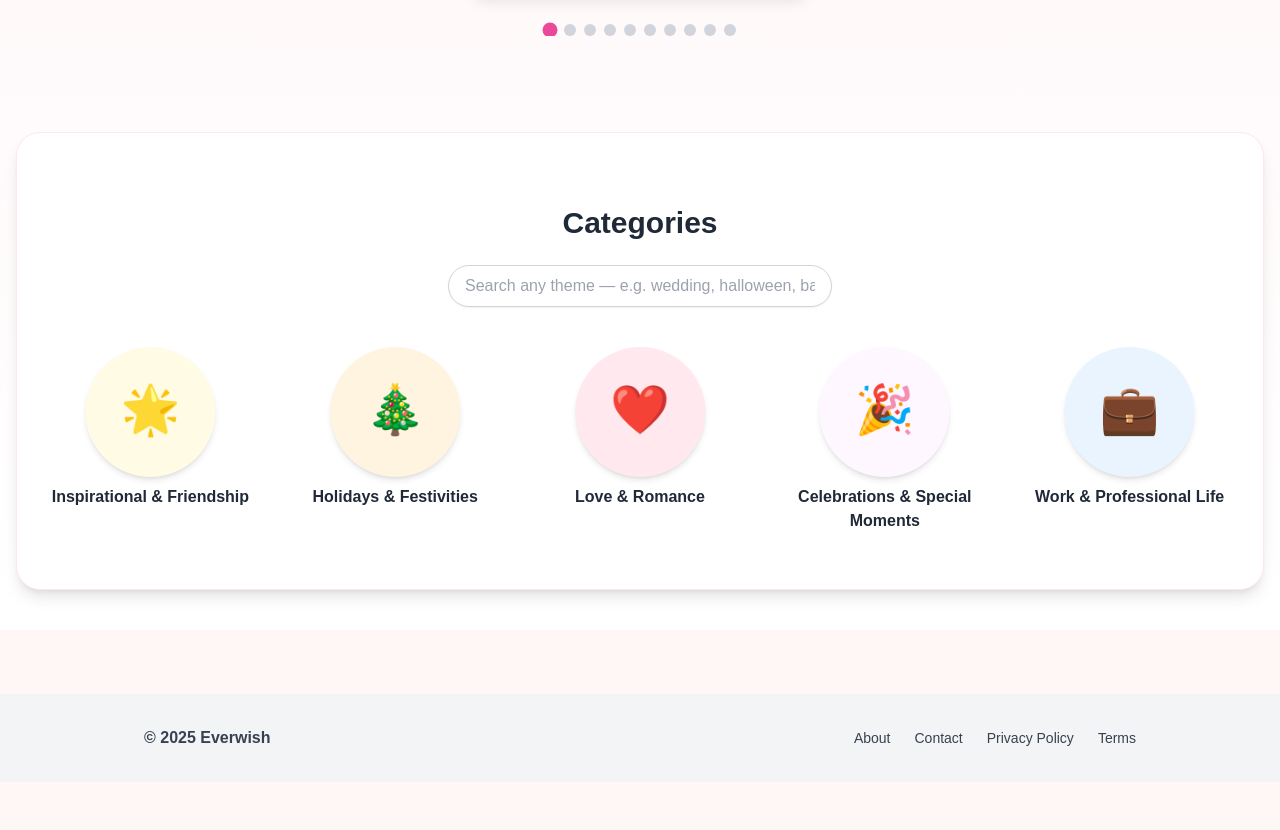
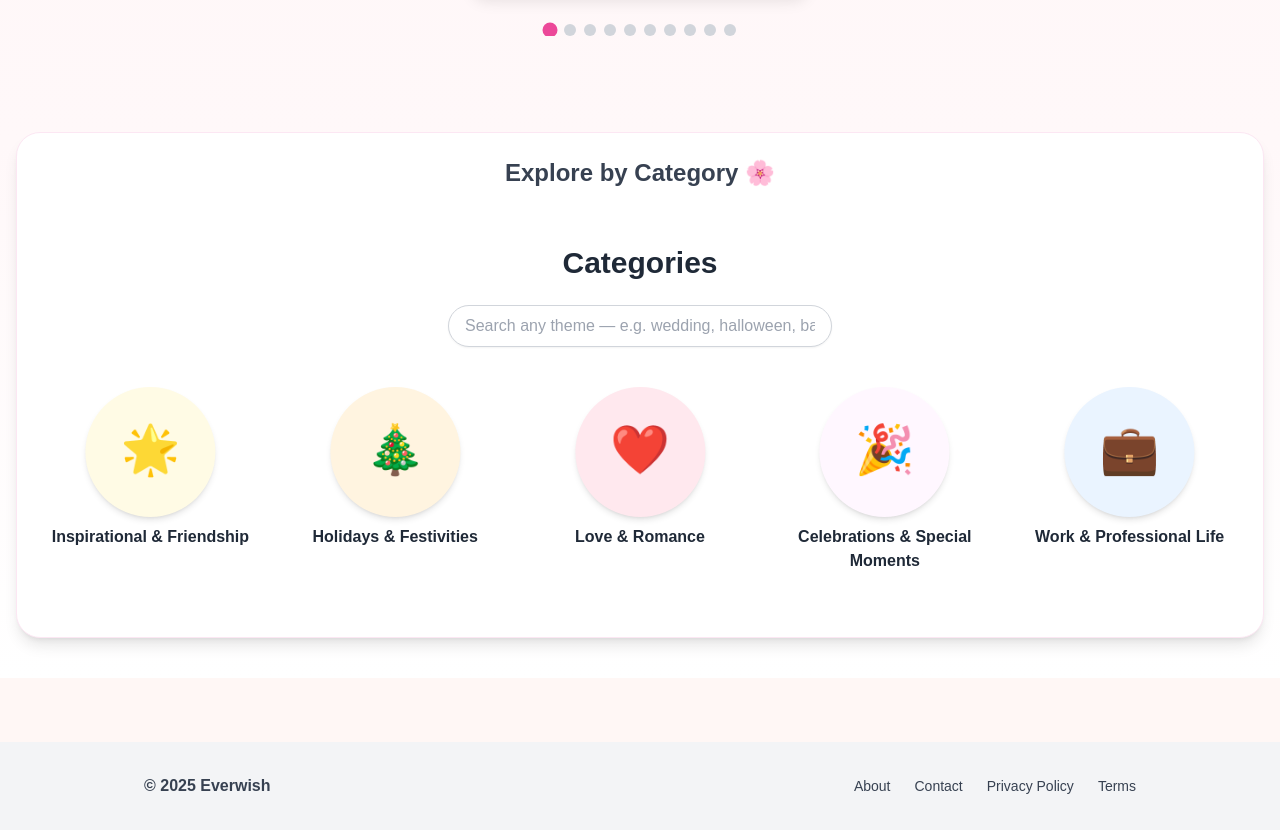
Before and after one commit to everwishhq-commits/EverWish, a Next.js app: page / in a window 1280 px wide. Shown: the part 660-1490 px from the top of the page. Before the commit the page ends 1442 px from the top, so only its background shows below. Built offline with nearby package versions, Linux system fonts and the light colour scheme; no server answers.

Commit message:
Update page.js

```diff
--- a/app/page.js
+++ b/app/page.js
@@ -1,7 +1,7 @@
 "use client";
 export const dynamic = "force-dynamic";
 
-import { useState } from "react";
+import { useState, useEffect } from "react";
 import Header from "@/components/Header";
 import Carousel from "@/components/Carousel";
 import Categories from "@/components/Categories";
@@ -11,6 +11,11 @@ import Splash from "@/components/Splash";
 export default function Page() {
   const [loading, setLoading] = useState(true);
 
+  useEffect(() => {
+    const timer = setTimeout(() => setLoading(false), 2500);
+    return () => clearTimeout(timer);
+  }, []);
+
   return (
     <>
       {loading && <Splash onFinish={() => setLoading(false)} />}
@@ -18,15 +23,13 @@ export default function Page() {
         <>
           <Header />
 
-          {/* 🌸 Fondo rosado → blanco extendido hasta el footer */}
           <main
-            className="flex flex-col items-center justify-start min-h-screen text-gray-700 pt-20 px-4"
+            className="flex flex-col items-center justify-start min-h-screen text-gray-700 pt-16 sm:pt-20 px-3 sm:px-4"
             style={{
               background:
-                "linear-gradient(to bottom, #fff5f7 0%, #fff8f9 40%, #ffffff 100%)",
+                "linear-gradient(180deg, #fff5f7 0%, #fff8f9 60%, #ffffff 100%)",
             }}
           >
-            {/* ✨ Mensaje principal */}
             <h1 className="text-3xl font-bold mb-3 text-gray-800 text-center">
               Share moments that last forever 💫
             </h1>
@@ -39,9 +42,11 @@ export default function Page() {
               <Carousel />
             </div>
 
-            {/* 📦 Contenedor blanco con sombra */}
-            <div className="w-full bg-white rounded-3xl shadow-lg px-2 py-4 mb-10 border border-pink-100">
-              <h2 className="text-2xl font-semibold mb-4 text-gray-800 text-center"></h2>
+            {/* 📦 Bloque blanco con sombra */}
+            <div className="w-full bg-white rounded-3xl shadow-lg px-2 py-6 mb-10 border border-pink-100">
+              <h2 className="text-xl sm:text-2xl font-semibold mb-4 text-gray-700 text-center">
+                Explore by Category 🌸
+              </h2>
               <Categories />
             </div>
           </main>
@@ -51,4 +56,4 @@ export default function Page() {
       )}
     </>
   );
-              }
+        }
```
